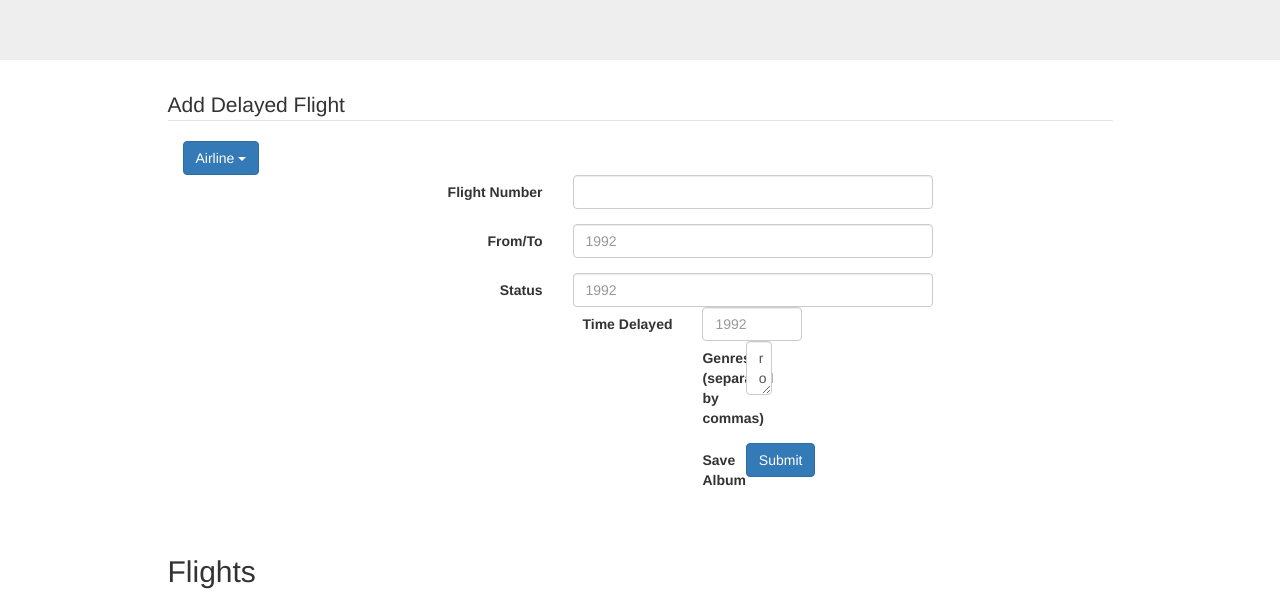
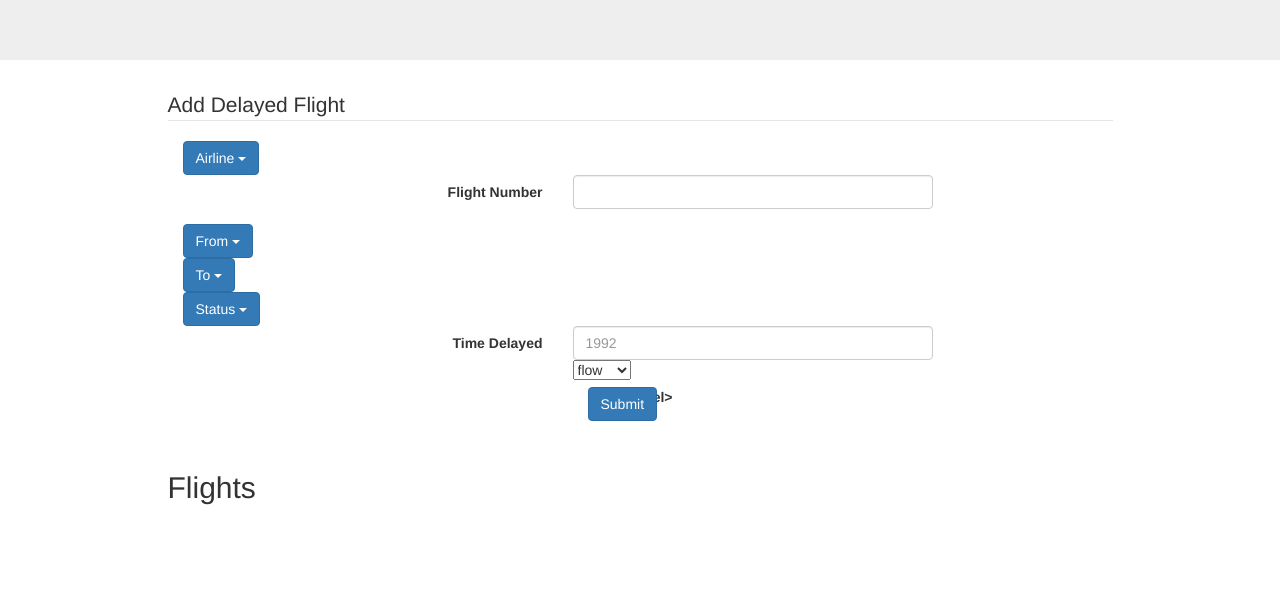
Before and after one commit to GnExia2/DelayedAirplane-App, a website: page views/index.html in a window 1280 px wide. Shown: the part 386-984 px from the top of the page. After the commit the page ends 900 px from the top, so only its background shows below. Drawn offline with nearby package versions, Linux system fonts and the light colour scheme; files that its build step writes are made by us from their sources; files whose address does not match are found by name.

Commit message:
fixed app.js

```diff
--- a/views/index.html
+++ b/views/index.html
@@ -63,21 +63,32 @@
       </div>
     </div>
 
-    <!-- Text input-->
-    <div class="form-group">
-      <label class="col-md-4 control-label" for="releaseDate">From/To</label>
-      <div class="col-md-4">
-        <input id="releaseDate" name="releaseDate" type="text" placeholder="1992" class="form-control input-md">
+    <!-- text input -->
+    <div class="dropdown">
+      <button class="btn btn-primary dropdown-toggle" id="menu2" type="button" data-toggle="dropdown">From
+      <span class="caret"></span></button>
+      <ul class="dropdown-menu" role="menu" aria-labelledby="menu1">
+        <li role="presentation"><a role="menuitem" tabindex="-1" href="#"></a>ATL</li>
+        <li role="presentation"><a role="menuitem" tabindex="-1" href="#"></a>SFO</li>
+      </div>
 
-      </div>
-    </div>
+      <!-- text input -->
+      <div class="dropdown">
+        <button class="btn btn-primary dropdown-toggle" id="menu3" type="button" data-toggle="dropdown">To
+        <span class="caret"></span></button>
+        <ul class="dropdown-menu" role="menu" aria-labelledby="menu1">
+          <li role="presentation"><a role="menuitem" tabindex="-1" href="#"></a>ATL</li>
+          <li role="presentation"><a role="menuitem" tabindex="-1" href="#"></a>SFO</li>
+        </div>
 
-    <!-- Text input-->
-    <div class="form-group">
-      <label class="col-md-4 control-label" for="releaseDate">Status</label>
-      <div class="col-md-4">
-        <input id="releaseDate" name="releaseDate" type="text" placeholder="1992" class="form-control input-md">
-
+        <!-- text input -->
+        <div class="dropdown">
+          <button class="btn btn-primary dropdown-toggle" id="menu4" type="button" data-toggle="dropdown" onClick="checkItem()">Status
+          <span class="caret"></span></button>
+          <ul class="dropdown-menu" role="menu" aria-labelledby="menu1">
+            <li role="presentation"><a role="menuitem" tabindex="-1" href="#"></a>Delayed</li>
+            <li role="presentation"><a role="menuitem" tabindex="-1" href="#"></a>Cancelled</li>
+          </div>
 
                   <!-- Text input-->
                   <div class="form-group">
@@ -85,18 +96,16 @@
                     <div class="col-md-4">
                     <input id="releaseDate" name="releaseDate" type="text" placeholder="1992" class="form-control input-md">
 
-                <!-- Textarea -->
-                <div class="form-group">
-                  <label class="col-md-4 control-label" for="genres">Genres (separated by commas)</label>
-                  <div class="col-md-4">
-                    <textarea class="form-control" id="genres" name="genres">rock, pop</textarea>
-                  </div>
-                </div>
+                    <select name="cmbitems2" id="cmbitems2">
+                    <option value="flow">flow</option>
+                    <option value="green">green</option>
+                    <option value="red">red</option>
+                    </select>
 
 
                 <!-- Button -->
                 <div class="form-group">
-                  <label class="col-md-4 control-label" for="singlebutton">Save Album</label>
+                  <label class="col-md-4 control-label" for="singlebutton">/label>
                   <div class="col-md-4">
                     <button id="singlebutton" name="singlebutton" class="btn btn-primary">Submit</button>
                   </div>
```
